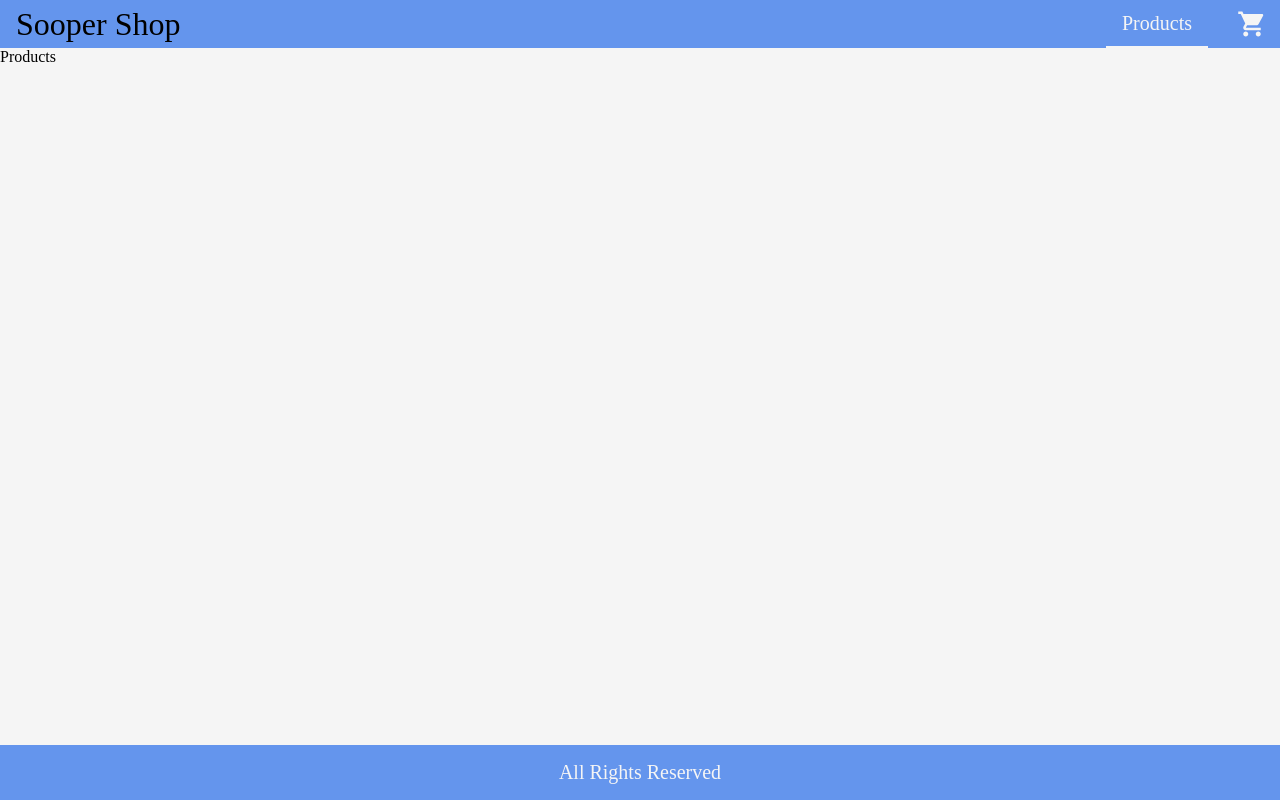
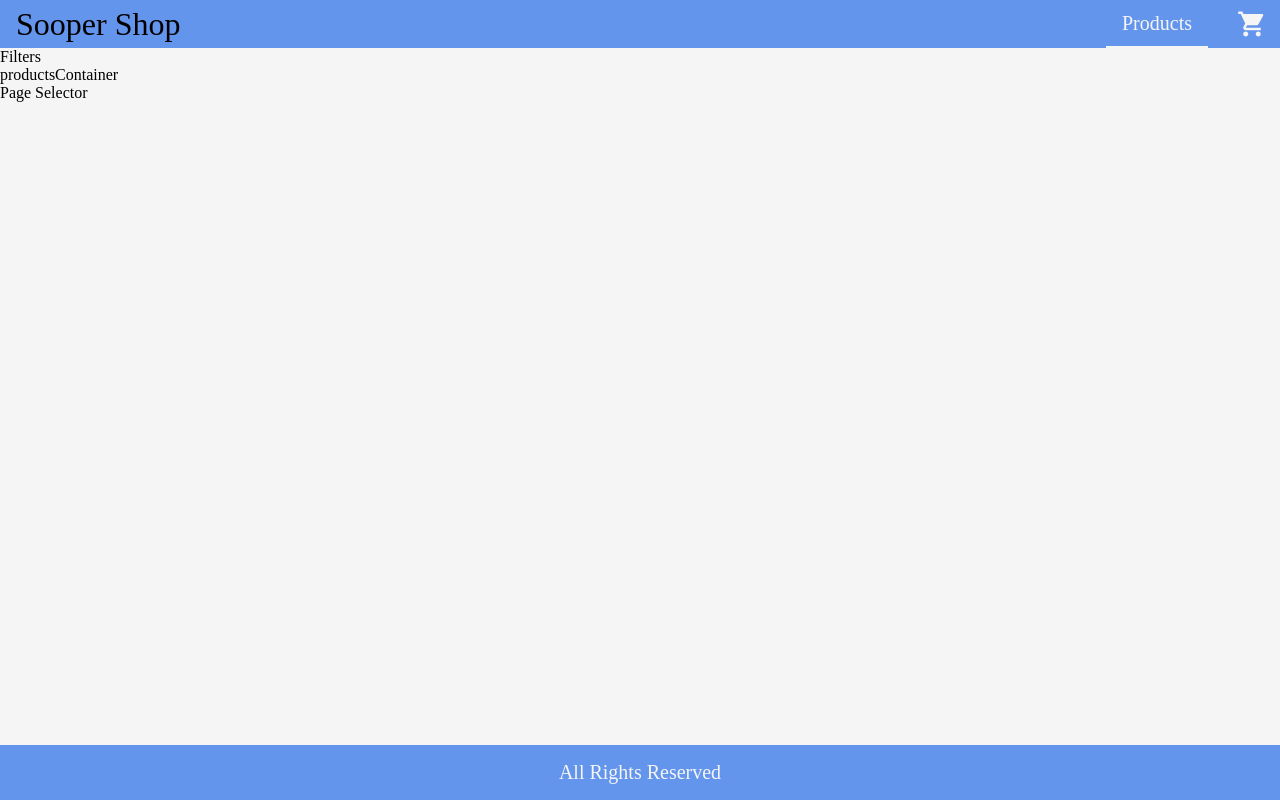
Before and after one commit to KevinSpence95/fake-ecommerce-react-app, a React (Create React App) app: page /products in a window 1280 px wide. Built offline with nearby package versions, Linux system fonts and the light colour scheme.

Commit message:
created context that scopes the fake product offerings as well as the users cart array to the rest of the application

```diff
--- a/package.json
+++ b/package.json
@@ -5,6 +5,7 @@
   "dependencies": {
     "@emotion/react": "^11.11.1",
     "@emotion/styled": "^11.11.0",
+    "@faker-js/faker": "^8.0.2",
     "@mui/icons-material": "^5.14.8",
     "@mui/material": "^5.14.8",
     "@testing-library/jest-dom": "^5.17.0",
--- /dev/null
+++ b/src/components/pages/productsPage/components/filters.js
@@ -0,0 +1,3 @@
+export default function Filters() {
+  return <div>Filters</div>;
+}
--- /dev/null
+++ b/src/components/pages/productsPage/components/pageSelector.js
@@ -0,0 +1,3 @@
+export default function PageSelector() {
+    return <div>Page Selector</div>;
+  }
--- /dev/null
+++ b/src/components/pages/productsPage/components/productsContainer.js
@@ -0,0 +1,3 @@
+export default function ProductsContainer() {
+  return <div>productsContainer</div>;
+}
--- a/src/components/pages/productsPage/productsPage.js
+++ b/src/components/pages/productsPage/productsPage.js
@@ -1,3 +1,21 @@
+import { useContext } from "react";
+import { StoreData } from "../../../context/contextProvider";
+import Filters from "./components/filters";
+import PageSelector from "./components/pageSelector";
+import ProductsContainer from "./components/productsContainer";
+
 export default function ProductsPage() {
-  return <div>Products</div>;
+  const { state } = useContext(StoreData);
+  console.log(state.products);
+
+//   const [searchVal, setSearchVal] = useState("");
+//   const [stars, setStars] = useState(0);
+
+  return (
+    <main className="productPageContainer">
+      <Filters />
+      <ProductsContainer />
+      <PageSelector />
+    </main>
+  );
 }
--- /dev/null
+++ b/src/context/contextProvider.js
@@ -0,0 +1,35 @@
+import { createContext, useReducer } from "react";
+import { faker } from "@faker-js/faker";
+import cartReducer from "./reducer";
+
+export const StoreData = createContext();
+faker.seed(388);
+
+export default function ContextProvider({ children }) {
+  const products = [...Array(60)].map(() => {
+    return {
+      id: crypto.randomUUID(),
+      name: faker.commerce.productName(),
+      price: faker.commerce.price(),
+      image:
+        Math.random() > 0.5
+          ? "https://loremflickr.com/320/180"
+          : "https://placekitten.com/320/180",
+      inStock: Math.random() > 0.93 ? false : true,
+      ratings: Math.floor(Math.random() * 5) + 1,
+    };
+  });
+
+  //   console.log(products);
+
+  const [state, dispatch] = useReducer(cartReducer, {
+    products,
+    cart: [],
+  });
+
+  return (
+    <StoreData.Provider value={{ state, dispatch }}>
+      {children}
+    </StoreData.Provider>
+  );
+}
--- /dev/null
+++ b/src/context/reducer.js
@@ -0,0 +1,6 @@
+export default function cartReducer(state,action) {
+    switch(action.type) {
+        default:
+            return {}
+    }
+}
--- a/src/index.js
+++ b/src/index.js
@@ -4,12 +4,15 @@ import App from "./App";
 import "./index.css";
 
 import { BrowserRouter as Router } from "react-router-dom";
+import ContextProvider from "./context/contextProvider";
 
 const root = ReactDOM.createRoot(document.getElementById("root"));
 root.render(
   <React.StrictMode>
-    <Router>
-      <App />
-    </Router>
+    <ContextProvider>
+      <Router>
+        <App />
+      </Router>
+    </ContextProvider>
   </React.StrictMode>
 );
```
Also changed, not shown: 1 other file (tests, documents, lock files or other folders).
